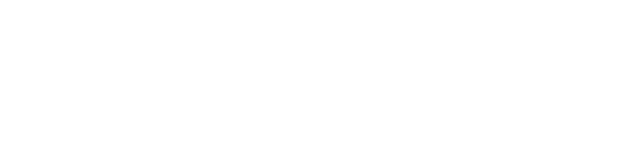
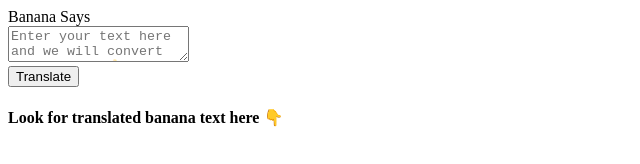
Before and after one commit to pradipgharge/Banana-Speaks-Translation-App, a plain HTML site: page index.html in a window 1280 px wide. Shown: the whole page, without its empty margins (0-640 px from the left). Drawn offline with Linux system fonts and the light colour scheme.

Commit message:
feat: added nav, main
created a nav bar and main area having input text area, button and output div.

```diff
--- a/index.html
+++ b/index.html
@@ -7,6 +7,17 @@
     <title>Banana Speak</title>
 </head>
 <body>
+    <nav class="nav">
+        <div class="nav-heading container">Banana Says<div>
+    </nav>
 
+    <main class="main-content">
+
+        <textarea id="input-text" placeholder="Enter your text here and we will convert it to banana🍌"></textarea>
+        <br/>
+        <button id="btn-translate">Translate</button>
+        <h4 class="show-msg">Look for translated banana text here 👇</h4>
+        <div id="output-text"></div>
+    </main>
 </body>
 </html>
```
